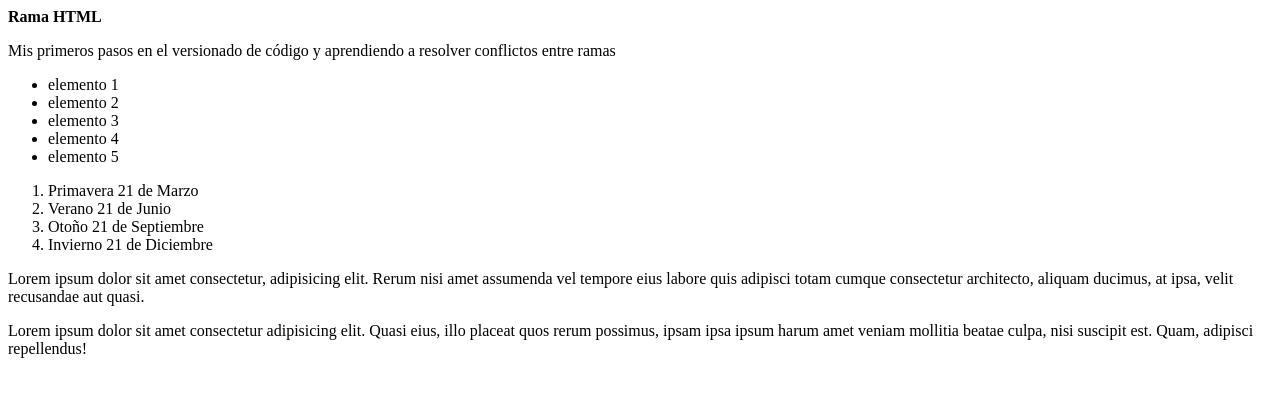
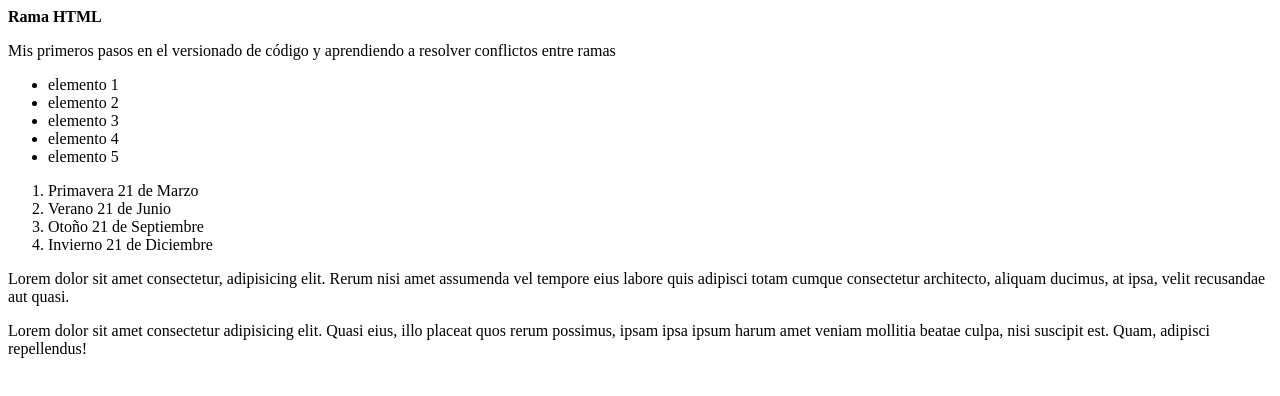
Before and after one commit to edgarbenz/prueba-reset-repo, a plain HTML site: page index.html in a window 1280 px wide. Drawn offline with Linux system fonts and the light colour scheme.

```diff
--- a/index.html
+++ b/index.html
@@ -23,9 +23,9 @@
     <li>Invierno 21 de Diciembre</li>
   </ol>
   <p>
-    Lorem ipsum dolor sit amet consectetur, adipisicing elit. Rerum nisi amet assumenda vel tempore eius labore quis adipisci totam cumque consectetur architecto, aliquam ducimus, at ipsa, velit recusandae aut quasi.
+    Lorem  dolor sit amet consectetur, adipisicing elit. Rerum nisi amet assumenda vel tempore eius labore quis adipisci totam cumque consectetur architecto, aliquam ducimus, at ipsa, velit recusandae aut quasi.
   </p>
-  <p>Lorem ipsum dolor sit amet consectetur adipisicing elit. Quasi eius, illo placeat quos rerum possimus, ipsam ipsa ipsum harum amet veniam mollitia beatae culpa, nisi suscipit est. Quam, adipisci repellendus!
+  <p>Lorem dolor sit amet consectetur adipisicing elit. Quasi eius, illo placeat quos rerum possimus, ipsam ipsa ipsum harum amet veniam mollitia beatae culpa, nisi suscipit est. Quam, adipisci repellendus!
   </p>
   <script src="huguito.js"></script>
 </body>
```
